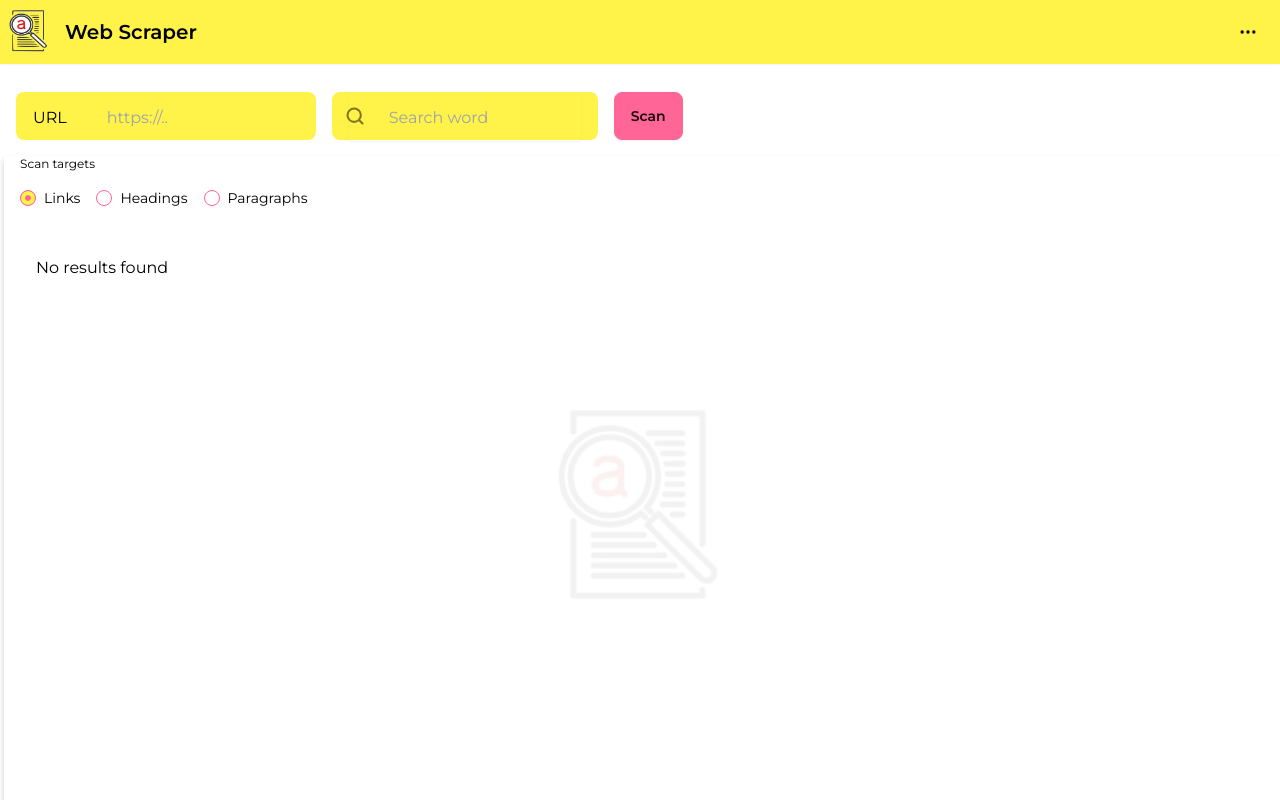
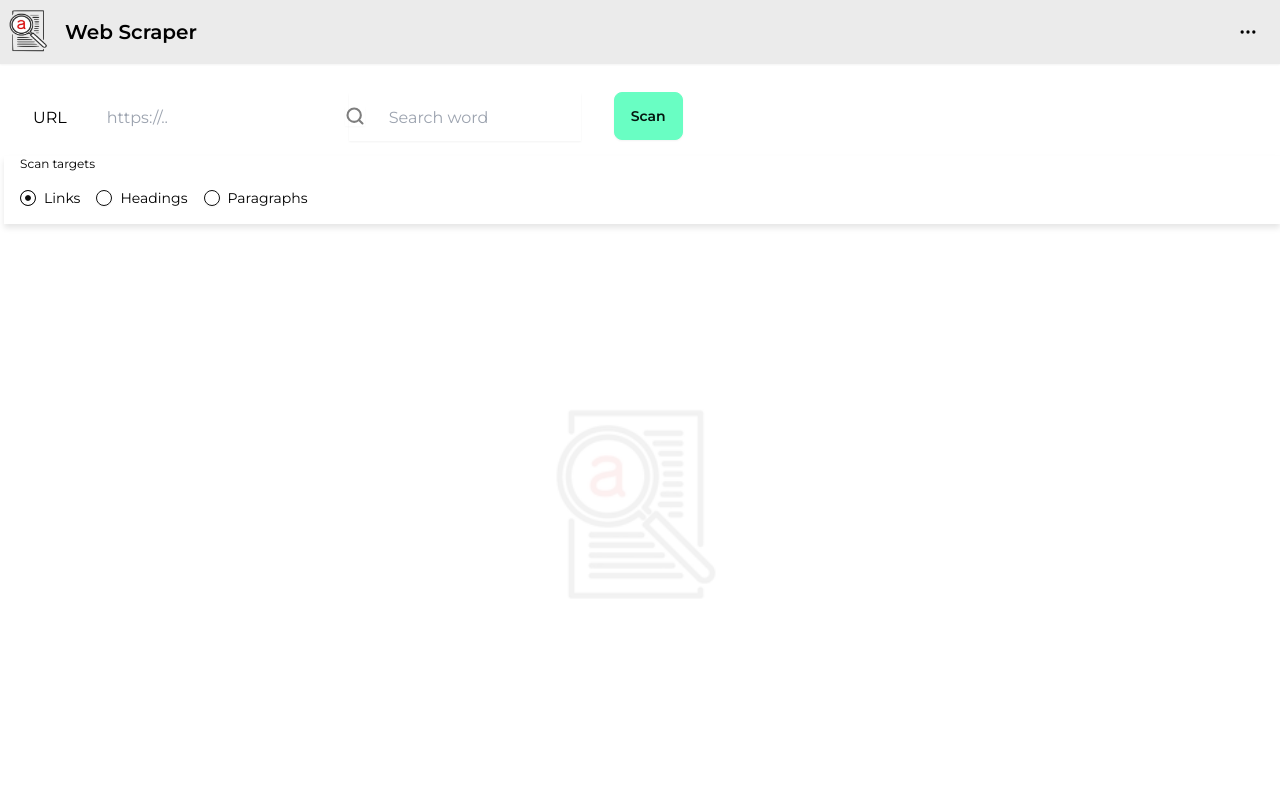
Before and after one commit to AndreasErikLundmark/HTML-scan, a React (Vite) app in the folder frontend/: page / in a window 1280 px wide. Shown: the top 800 px of the page. Built offline with nearby package versions, Linux system fonts and the light colour scheme; a web font is replaced by a local one.

Commit message:
new theme

```diff
--- a/frontend/src/assets/Nav/Navbar.tsx
+++ b/frontend/src/assets/Nav/Navbar.tsx
@@ -2,7 +2,7 @@ import icon from "../../assets/Icons/bg4.png";
 
 export default function Navbar() {
   return (
-    <div className="navbar bg-base-100 shadow-sm">
+    <div className="navbar bg-base-300 bg-base-100 shadow-sm">
       <div className="flex-1">
         <img className="w-10 h-11" src={icon} alt="Icon" />
         <a className="btn btn-ghost text-xl">Web Scraper</a>
--- a/frontend/src/assets/Result/Result.tsx
+++ b/frontend/src/assets/Result/Result.tsx
@@ -7,7 +7,7 @@ import bgImage from "../Backgrounds/bg22.png";
 interface Props {
   url: string;
   searchWord: string;
-  triggerFetch: boolean;
+  fetchKey: number; // Use fetchKey instead of triggerFetch
 }
 
 const useFetchAhrefsMutation = (
@@ -31,35 +31,43 @@ const useFetchAhrefsMutation = (
   });
 };
 
-export default function Result({ url, searchWord, triggerFetch }: Props) {
+export default function Result({ url, searchWord, fetchKey }: Props) {
   const [scannedRefs, setScannedRefs] = useState<ahrefResponseObject[]>([]);
+  const [scanTriggered, setScanTriggered] = useState(false);
   const mutation = useFetchAhrefsMutation(setScannedRefs);
 
   useEffect(() => {
-    if (triggerFetch) {
+    if (fetchKey > 0) {
+      setScanTriggered(true);
       mutation.mutate({ base_url: url, search_word: searchWord });
     }
-  }, [triggerFetch]);
+  }, [fetchKey]); // Triggers fetch on every change
 
   return (
     <div
-      className="h-screen flex flex-col gap-4 p-4 "
+      className="h-screen flex flex-col gap-4 p-4 relative"
       style={{
         backgroundImage: `url(${bgImage})`,
-        backgroundSize: "200px", // Ensures the entire image fits inside
-        backgroundPosition: " center 160px",
+        backgroundSize: "200px",
+        backgroundPosition: "center 160px",
         backgroundRepeat: "no-repeat",
       }}
     >
       <div className="relative z-10 w-full flex flex-col gap-4 p-4">
         <div className="text-left text-black">
-          {scannedRefs.length > 0 ? (
+          {mutation.isPending ? (
+            <div className="flex flex-col items-center justify-center gap-2">
+              <div className="w-16 h-16 border-4 border-green-500 border-t-transparent rounded-full animate-spin"></div>
+              <p className="text-lg text-green-600 font-semibold">
+                Scanning...
+              </p>
+            </div>
+          ) : scannedRefs.length > 0 ? (
             scannedRefs.map((ref, index) => (
               <div key={index}>
                 <div>
                   <strong>Text:</strong> {ref.text}
                 </div>
-
                 <div className="border-b border-gray-300 p-2">
                   <strong>URL:</strong>{" "}
                   <a
@@ -71,14 +79,13 @@ export default function Result({ url, searchWord, triggerFetch }: Props) {
                     {ref.url}
                   </a>
                 </div>
-
                 <br />
                 <br />
               </div>
             ))
-          ) : (
+          ) : scanTriggered ? (
             <p>No results found</p>
-          )}
+          ) : null}
         </div>
       </div>
     </div>
--- a/frontend/src/assets/UserInput/Input.tsx
+++ b/frontend/src/assets/UserInput/Input.tsx
@@ -4,11 +4,13 @@ import Result from "../Result/Result";
 export default function Input() {
   const [url, setUrl] = useState("");
   const [searchWord, setSearchWord] = useState("");
-  const [triggerFetch, setTriggerFetch] = useState(false);
+  //   const [triggerFetch, setTriggerFetch] = useState(false);
+
+  const [fetchKey, setFetchKey] = useState(0);
 
   const scanHandler = () => {
     console.log("Scanning with:", { url, searchWord });
-    setTriggerFetch((prev) => !prev);
+    setFetchKey((prev) => prev + 1); // Always increment, ensuring a re-fetch
   };
 
   return (
@@ -52,16 +54,16 @@ export default function Input() {
         </label>
 
         <button
-          className="h-10 btn btn-primary shadow-sm"
+          className="h-10 btn btn-success shadow-sm"
           onClick={scanHandler}
         >
           Scan
         </button>
       </div>
       <div
-        className="ml-1 buttonContainer border-b-2 border-gray-300" // Added border and color here
+        className="ml-1 buttonContainer" // Added border and color here
         style={{
-          boxShadow: "0 4px 6px rgba(0, 0, 0, 0.2)", // Box-shadow for bottom border
+          boxShadow: "0 4px 6px rgba(0, 0, 0, 0.1)", // Box-shadow for bottom border
         }}
       >
         <h4 className="text-xs text-bold ml-4">Scan targets</h4>
@@ -72,7 +74,7 @@ export default function Input() {
               id="radio-1"
               type="radio"
               name="radio-4"
-              className="radio radio-primary shadow-sm size-4"
+              className="radio radio-primary shadow-sm size-4 "
               defaultChecked
             />
             Links
@@ -97,9 +99,9 @@ export default function Input() {
             Paragraphs
           </label>
         </div>
+      </div>
 
-        <Result url={url} searchWord={searchWord} triggerFetch={triggerFetch} />
-      </div>
+      <Result url={url} searchWord={searchWord} fetchKey={fetchKey} />
     </>
   );
 }
--- a/frontend/tailwind.config.js
+++ b/frontend/tailwind.config.js
@@ -19,30 +19,30 @@ module.exports = {
   daisyui: {
     themes: [
       {
-        cyberpunk: {
-          "base-100": "oklch(94.51% 0.179 104.32)",
-          "base-200": "oklch(91.51% 0.179 104.32)",
-          "base-300": "oklch(85.51% 0.179 104.32)",
+        lofi: {
+          "base-100": "oklch(100% 0 0)",
+          "base-200": "oklch(97% 0 0)",
+          "base-300": "oklch(94% 0 0)",
           "base-content": "oklch(0% 0 0)",
-          primary: "oklch(74.22% 0.209 6.35)",
-          "primary-content": "oklch(14.844% 0.041 6.35)",
-          secondary: "oklch(83.33% 0.184 204.72)",
-          "secondary-content": "oklch(16.666% 0.036 204.72)",
-          accent: "oklch(71.86% 0.217 310.43)",
-          "accent-content": "oklch(14.372% 0.043 310.43)",
-          neutral: "oklch(23.04% 0.065 269.31)",
-          "neutral-content": "oklch(94.51% 0.179 104.32)",
-          info: "oklch(72.06% 0.191 231.6)",
-          "info-content": "oklch(0% 0 0)",
-          success: "oklch(64.8% 0.15 160)",
-          "success-content": "oklch(0% 0 0)",
-          warning: "oklch(84.71% 0.199 83.87)",
-          "warning-content": "oklch(0% 0 0)",
-          error: "oklch(71.76% 0.221 22.18)",
-          "error-content": "oklch(0% 0 0)",
-          "--radius-selector": "0rem",
-          "--radius-field": "0rem",
-          "--radius-box": "0rem",
+          primary: "oklch(15.906% 0 0)",
+          "primary-content": "oklch(100% 0 0)",
+          secondary: "oklch(21.455% 0.001 17.278)",
+          "secondary-content": "oklch(100% 0 0)",
+          accent: "oklch(26.861% 0 0)",
+          "accent-content": "oklch(100% 0 0)",
+          neutral: "oklch(0% 0 0)",
+          "neutral-content": "oklch(100% 0 0)",
+          info: "oklch(79.54% 0.103 205.9)",
+          "info-content": "oklch(15.908% 0.02 205.9)",
+          success: "oklch(90.13% 0.153 164.14)",
+          "success-content": "oklch(18.026% 0.03 164.14)",
+          warning: "oklch(88.37% 0.135 79.94)",
+          "warning-content": "oklch(17.674% 0.027 79.94)",
+          error: "oklch(78.66% 0.15 28.47)",
+          "error-content": "oklch(15.732% 0.03 28.47)",
+          "--radius-selector": "2rem",
+          "--radius-field": "0.25rem",
+          "--radius-box": "0.5rem",
           "--size-selector": "0.25rem",
           "--size-field": "0.25rem",
           "--border": "1px",
```
